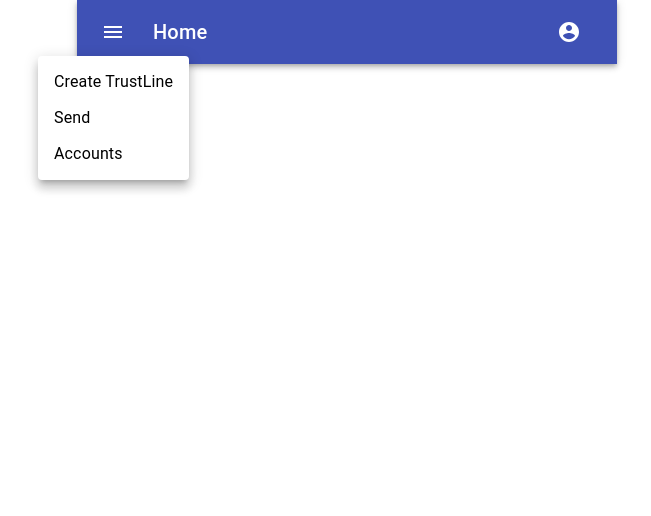
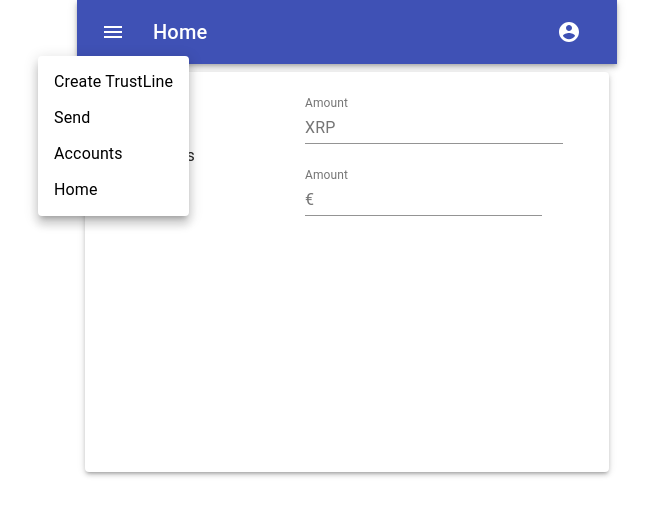
Before and after one commit to shleger/ripplebox, a React (Create React App) app: page / in a window 1280 px wide. Both pictures are taken after a click on the button 406 px from the left and 32 px from the top of the page. Shown: the top 516 px of the page, without its empty margins (293-944 px from the left). Built offline with nearby package versions, Linux system fonts and the light colour scheme.

Commit message:
add Home and get ripple ballance send to log

```diff
--- a/package.json
+++ b/package.json
@@ -20,6 +20,7 @@
     "react-router-dom": "^5.2.0",
     "react-scripts": "4.0.3",
     "recharts": "^2.0.9",
+    "ripple-lib": "^1.9.4",
     "typescript": "^4.1.2",
     "web-vitals": "^1.0.1"
   },
--- a/src/AppNavBar.tsx
+++ b/src/AppNavBar.tsx
@@ -12,6 +12,7 @@ import AccountCircle from '@material-ui/icons/AccountCircle';
 
 import TrustLines from "./cards/TrustLines"
 import Profile from './cards/Profile';
+import Home from './cards/Home';
 
 
 
@@ -100,6 +101,9 @@ export default function ButtonAppBar() {
               <Link to="/accounts" className={classes.linkStyle}>
                 <MenuItem onClick={handleClose}>Accounts</MenuItem>
               </Link>
+              <Link to="/" className={classes.linkStyle}>
+                <MenuItem onClick={handleClose}>Home</MenuItem>
+              </Link>
             </Menu>
             <Typography variant="h6" className={classes.title}>
               {state.selectedItem}
@@ -146,10 +150,6 @@ export default function ButtonAppBar() {
     return <h2>Accounts</h2>;
   }
 
-  function Home() {
-    return <h2>Home</h2>;
-  }
-
   function Users() {
     return <h2>Send</h2>;
   }
--- /dev/null
+++ b/src/cards/Home.tsx
@@ -0,0 +1,77 @@
+import React, { useState } from 'react';
+import { Theme, createStyles, makeStyles } from '@material-ui/core/styles';
+import Paper from '@material-ui/core/Paper';
+import { FormControl, Input, InputAdornment, InputLabel, TextField, Typography } from '@material-ui/core';
+import { InputBase } from '@material-ui/core';
+import AccountApi from '../services/AccountApi';
+
+
+const useStyles = makeStyles((theme: Theme) =>
+  createStyles({
+    root: {
+      display: 'flex',
+      flexWrap: 'wrap',
+      '& > *': {
+        margin: theme.spacing(1),
+        width: theme.spacing(160),
+        height: theme.spacing(50),
+      },
+    },
+  }),
+);
+
+
+
+export default function SimplePaper() {
+  const classes = useStyles();
+  const [xrpBal, setXrpBal] = useState("")
+
+
+  return (
+    <div className={classes.root} >
+      <Paper elevation={3} >
+        <Typography> XRP founds</Typography>
+        <InputBase
+          // className={classes.margin}
+          defaultValue="Naked input"
+          inputProps={{ 'aria-label': 'naked' }}
+          style={{ marginTop: '12px' }}
+        />
+
+
+        <FormControl  >
+          <InputLabel htmlFor="standard-adornment-amount">Amount</InputLabel>
+          <Input
+            id="standard-adornment-amount"
+            value={xrpBal}
+            onClick={() => {setXrpBal(AccountApi()); }}
+            startAdornment={<InputAdornment position="start">XRP</InputAdornment>}
+          />
+        </FormControl>
+
+        <Typography>Open trustlines</Typography>
+
+
+        <InputBase
+          // className={classes.margin}
+          defaultValue="Naked input"
+          inputProps={{ 'aria-label': 'naked' }}
+          style={{ marginTop: '12px' }}
+        />
+        <FormControl  >
+          <InputLabel htmlFor="standard-adornment-amount">Amount</InputLabel>
+          <Input
+            id="standard-adornment-amount"
+            value={xrpBal}
+            // onChange={handleChange('amount')}
+            startAdornment={<InputAdornment position="start">€</InputAdornment>}
+          />
+        </FormControl>
+
+
+
+
+      </Paper>
+    </div>
+  );
+}
--- a/src/cards/TrustLines.tsx
+++ b/src/cards/TrustLines.tsx
@@ -23,7 +23,8 @@ export default function SimplePaper() {
   return (
     <div className={classes.root} >
       <Paper elevation={3} >
-        <Typography>ssss</Typography>
+      <Typography>Create trustline button</Typography>
+      <Typography>List trustlines</Typography>
       </Paper>
     </div>
   );
--- /dev/null
+++ b/src/services/AccountApi.tsx
@@ -0,0 +1,30 @@
+import { useState } from "react";
+import ripple, { RippleAPI } from "ripple-lib";
+
+
+export default function AccountApi(): string {
+
+    const api = new RippleAPI({
+        server: 'wss://s.altnet.rippletest.net:51233'
+    });
+
+    api.connect().then(() => {
+        /* begin adress to check ------------------------------------ */
+        const myAddress = localStorage.getItem("accAddress") + "";;
+
+        console.log('getting account info for', myAddress);
+        return api.getAccountInfo(myAddress);
+        /* end adress to check -------------------------------------- */
+
+    }).then(info => {
+        console.log(JSON.stringify(info));
+        console.log('getAccountInfo done');
+    }).then(() => {
+        return api.disconnect();
+    }).then(() => {
+        console.log('done and disconnected.');
+    }).catch(console.error);
+
+    return "fffff"
+
+}
```
Also changed, not shown: 2 other files (tests, documents, lock files or other folders).
